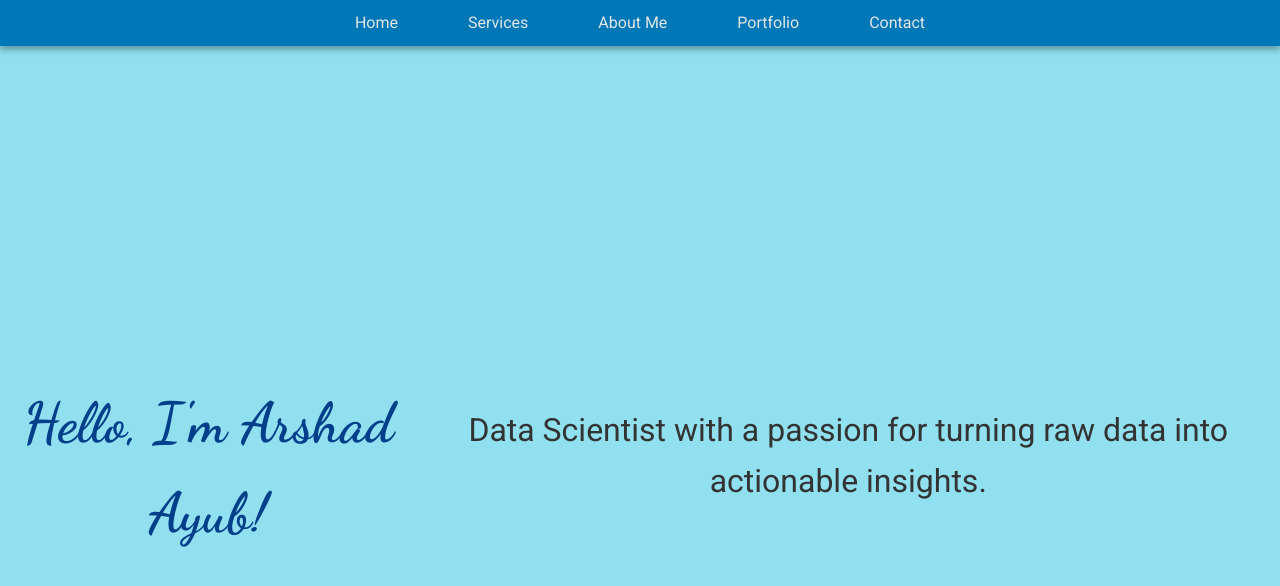
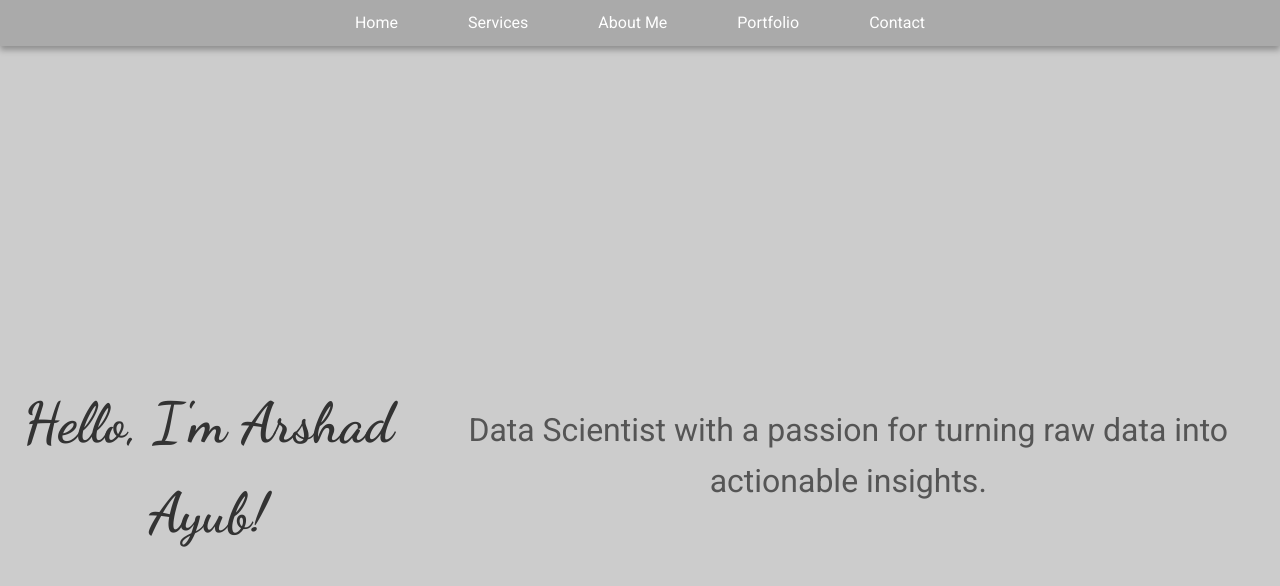
Before and after one commit to arshadsm/arshadsm.github.io, a Jekyll site: the page built from index.md, in a window 1280 px wide and 900 px high. Shown: the top 586 px of the window. Built offline with Jekyll 4.4.1, drawn with Linux system fonts in a browser that asks for light colours.

Commit message:
Update styles.css

```diff
--- a/styles/styles.css
+++ b/styles/styles.css
@@ -2,15 +2,15 @@
 body {
     font-family: 'Roboto', sans-serif;
     color: #333;
-    background-color: #F0F4F8;
+    background-color: #EEEEEE; /* Background updated to the lightest gray */
     margin: 0;
     padding: 0;
     line-height: 1.6;
 }
 
 h1, h2, h3 {
-    font-family: 'Dancing Script', cursive; /* Updated font for headings */
-    color: #023E8A; /* Updated color from the palette */
+    font-family: 'Dancing Script', cursive; /* Cursive font for headings */
+    color: #333333; /* Darker gray for headings */
     margin-bottom: 10px;
 }
 
@@ -20,7 +20,7 @@ p {
 
 /* Navigation Bar */
 nav {
-    background: #0077B6; /* Updated to match palette */
+    background: #AAAAAA; /* Updated to a medium gray */
     box-shadow: 0px 4px 6px rgba(0, 0, 0, 0.3);
     position: fixed;
     width: 100%;
@@ -42,7 +42,7 @@ nav ul li {
 }
 
 nav ul li a {
-    color: #E5E5E5;
+    color: #FFFFFF; /* Light color for the nav links */
     text-decoration: none;
     font-size: 1em;
     padding: 10px 20px;
@@ -51,7 +51,7 @@ nav ul li a {
 }
 
 nav ul li a:hover {
-    background-color: #0077B6;
+    background-color: #BBBBBB; /* Slightly darker gray on hover */
     color: #FFFFFF;
 }
 
@@ -61,8 +61,8 @@ header {
     align-items: center;
     justify-content: center;
     height: 100vh;
-    background-color: #90E0EF; /* Updated for better readability */
-    color: #03045E; /* Use a contrasting color for text */
+    background-color: #CCCCCC; /* Updated to a light gray */
+    color: #333333; /* Darker gray for text */
     text-align: center;
 }
 
@@ -73,7 +73,7 @@ header h1 {
 
 header p {
     font-size: 2em;
-    color: #333; /* Adjusted for better readability */
+    color: #555555; /* Mid-gray for subtitle text */
 }
 
 /* About Me Section */
@@ -82,15 +82,15 @@ header p {
     align-items: center;
     justify-content: center;
     padding: 60px 20px;
-    background-color: #ADE8F4; /* Updated background for better contrast */
+    background-color: #DDDDDD; /* Light gray for section background */
 }
 
 .about-me-text {
     flex: 1;
     padding: 20px;
-    background-color: #CAF0F8; /* Soft background color */
+    background-color: #FFFFFF; /* White background for contrast */
     border-radius: 10px;
-    color: #333; /* Darker text for better readability */
+    color: #333333; /* Darker text for better readability */
 }
 
 .about-me img {
@@ -102,7 +102,7 @@ header p {
 /* Portfolio Section */
 .portfolio {
     padding: 60px 20px;
-    background-color: #F0EFEB; /* Adjusting the background color to match the palette */
+    background-color: #EEEEEE; /* Lightest gray for the background */
     display: flex;
     flex-wrap: wrap;
     justify-content: space-between;
@@ -113,7 +113,7 @@ header p {
     margin-bottom: 20px; /* Add some space below each item */
     border-radius: 10px;
     overflow: hidden;
-    background-color: #FFFFFF; /* Light background for the portfolio items */
+    background-color: #FFFFFF; /* White background for the portfolio items */
     box-shadow: 0 6px 8px rgba(0, 0, 0, 0.1);
     transition: transform 0.3s ease, box-shadow 0.3s ease;
 }
@@ -132,40 +132,38 @@ header p {
 .caption {
     padding: 20px;
     text-align: center;
-    color: #333;
+    color: #333333;
 }
 
 /* Footer */
 .footer {
-    background-color: #00B4D8; /* Updated footer color for contrast */
+    background-color: #CCCCCC; /* Medium gray for the footer */
     padding: 40px 0;
     text-align: center;
-    color: #333;
+    color: #333333;
 }
 
 .footer a {
-    color: #333;
+    color: #333333;
     text-decoration: none;
 }
 
 .footer a:hover {
-    color: #000;
+    color: #000000;
 }
 
 /* Services */
 .services {
     display: flex;
-    flex-direction: column; /* Stack items vertically on small screens */
-    justify-content: center;
-    align-items: center;
+    justify-content: space-around;
     padding: 50px 0;
-    background-color: #CAF0F8; /* Updated background for better contrast */
+    background-color: #DDDDDD; /* Light gray background for better contrast */
 }
 
 .service-item {
     text-align: center;
-    background-color: #90E0EF;
-    color: #333;
+    background-color: #CCCCCC; /* Medium gray background */
+    color: #333333;
     padding: 20px;
     border-radius: 10px;
     width: 30%;
@@ -179,20 +177,20 @@ header p {
 
 .service-icon {
     font-size: 2.5em;
-    color: #333;
+    color: #333333;
     margin-bottom: 15px;
 }
 
 /* Intro Section */
 .intro {
     padding: 50px 20px;
-    background-color: #CAF0F8; /* A soft background color */
+    background-color: #EEEEEE; /* A very light gray for the background */
     text-align: center;
 }
 
 .intro p {
     font-size: 3em; /* Increased font size */
     font-family: 'Dancing Script', cursive; /* Cursive font for a stylish look */
-    color: #023E8A; /* Contrasting color for the text */
+    color: #333333; /* Darker gray for the text */
     margin: 0;
 }
```
